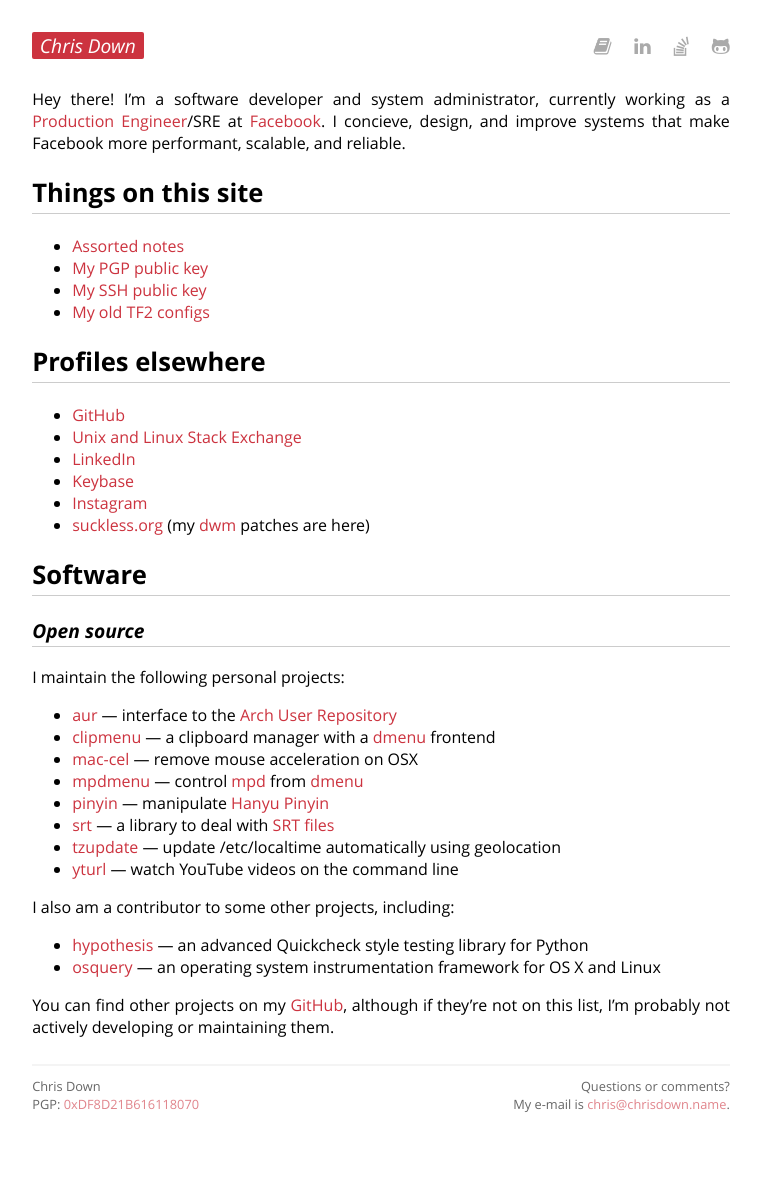
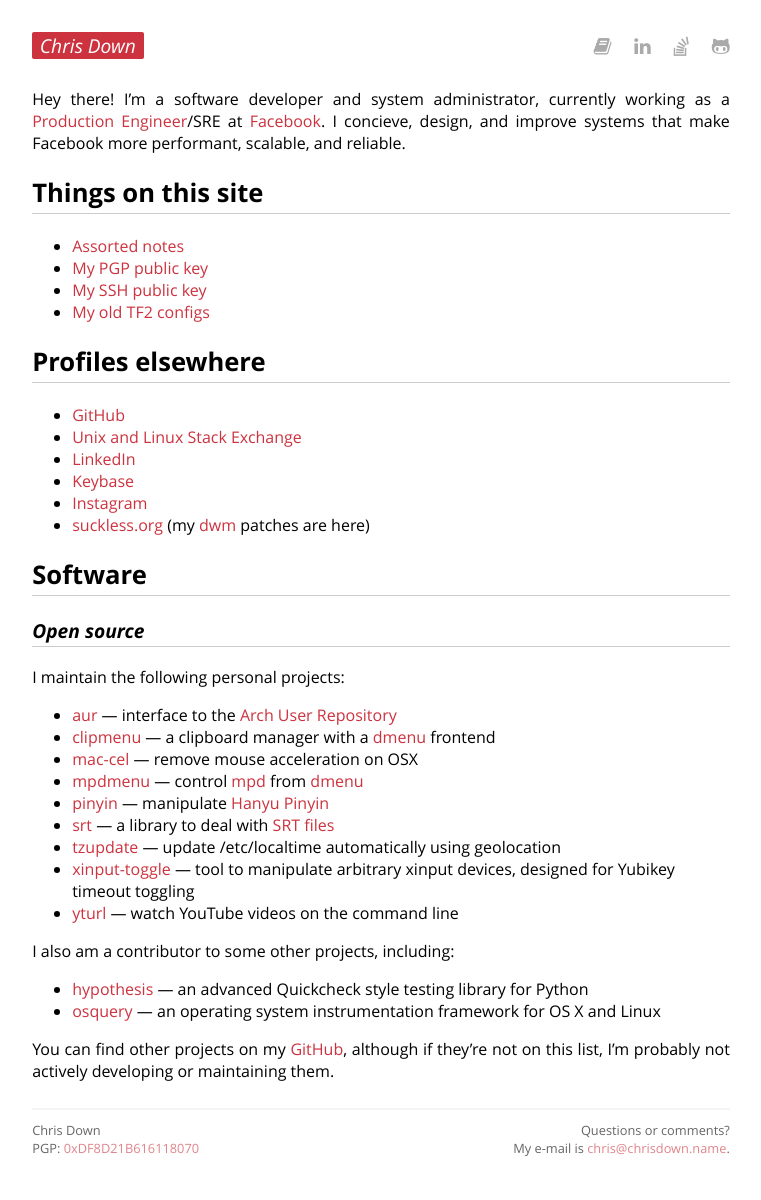
Before and after one commit to cdown/chrisdown.name, a Jekyll site: the page built from index.md, in a window 1280 px wide. Shown: the whole page, without its empty margins (259-1020 px from the left). Built offline with Jekyll 4.4.1, drawn with Linux system fonts in a browser that asks for light colours; before the commit the page ends 1156 px from its top, so only the background shows below that.

Commit message:
Add xinput-toggle

```diff
--- a/index.md
+++ b/index.md
@@ -48,6 +48,8 @@ I maintain the following personal projects:
 - [srt](https://github.com/cdown/srt) — a library to deal with [SRT files][]
 - [tzupdate](https://github.com/cdown/tzupdate) — update /etc/localtime
   automatically using geolocation
+- [xinput-toggle](https://github.com/cdown/xinput-toggle) — tool to manipulate
+  arbitrary xinput devices, designed for Yubikey timeout toggling
 - [yturl](https://github.com/cdown/yturl) — watch YouTube videos on the command
   line
 
```
